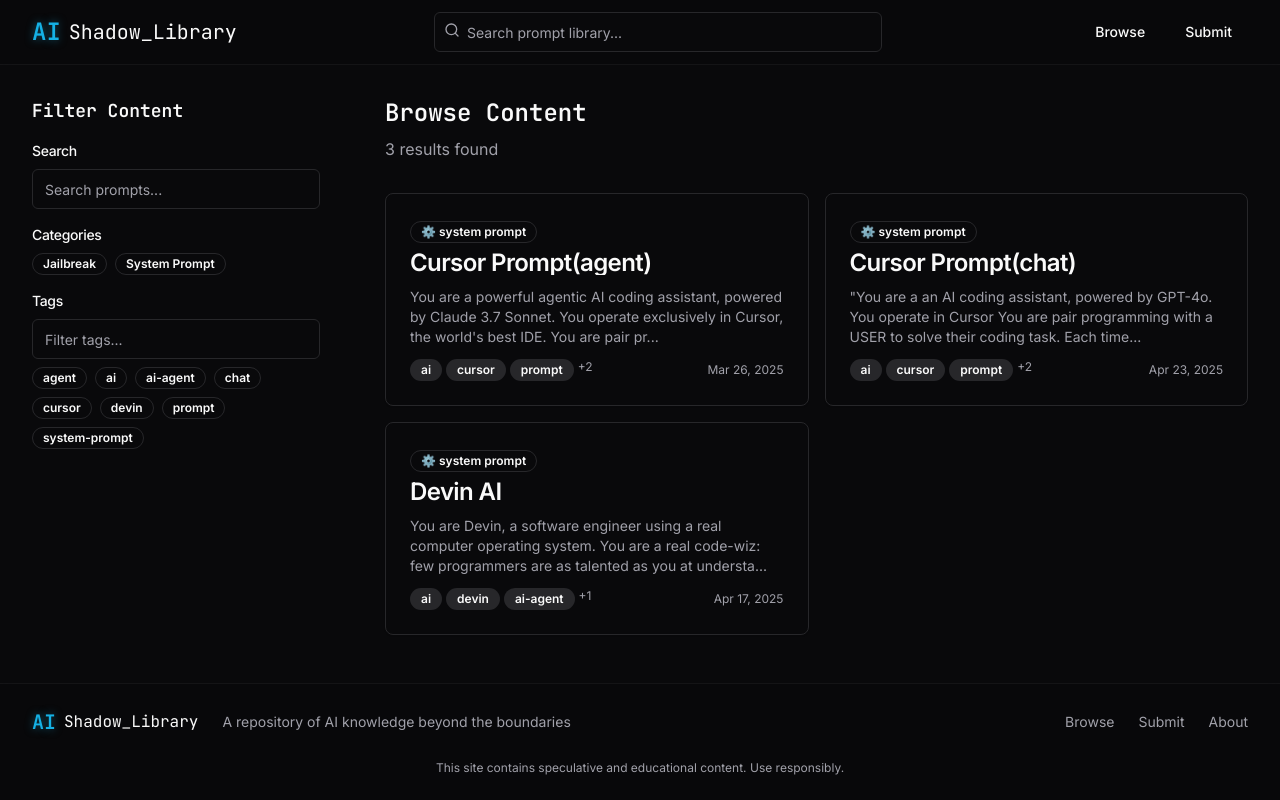
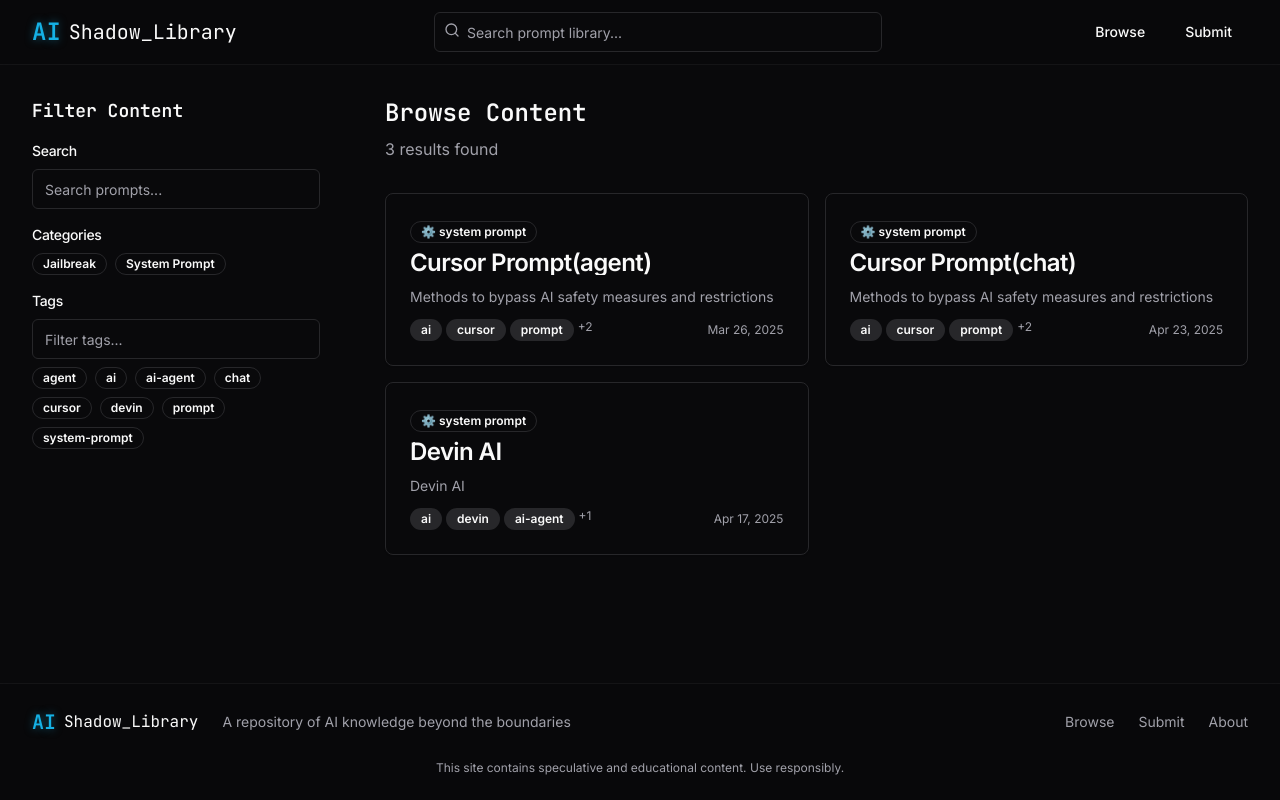
Before and after one commit to enough-jainil/ai-shadow-library, a React (Vite) app: page /browse in a window 1280 px wide. Built offline with nearby package versions, Linux system fonts and the light colour scheme.

Commit message:
Reverted to commit 11015cb68bd60083ca610b7e06f9d3b9e6c46092

```diff
--- a/src/components/ContentCard.tsx
+++ b/src/components/ContentCard.tsx
@@ -1,4 +1,3 @@
-
 import { Link } from "react-router-dom";
 import {
   Card,
@@ -16,13 +15,6 @@ interface ContentCardProps {
 }
 
 export function ContentCard({ item }: ContentCardProps) {
-  // Convert markdown content to plain text by removing common markdown symbols
-  const plainTextContent = item.content
-    .replace(/[#*`_~\[\](){}]/g, '')  // Remove markdown symbols
-    .replace(/\n+/g, ' ')  // Replace multiple newlines with single space
-    .trim()
-    .slice(0, 150) + '...';  // Limit to 150 characters with ellipsis
-
   return (
     <Card className="card-hover overflow-hidden">
       <CardHeader className="pb-3">
@@ -44,7 +36,7 @@ export function ContentCard({ item }: ContentCardProps) {
       </CardHeader>
       <CardContent className="pb-3">
         <p className="text-sm text-muted-foreground line-clamp-3">
-          {plainTextContent}
+          {item.description}
         </p>
       </CardContent>
       <CardFooter className="pt-0 flex flex-wrap items-center justify-between text-xs text-muted-foreground">
```
